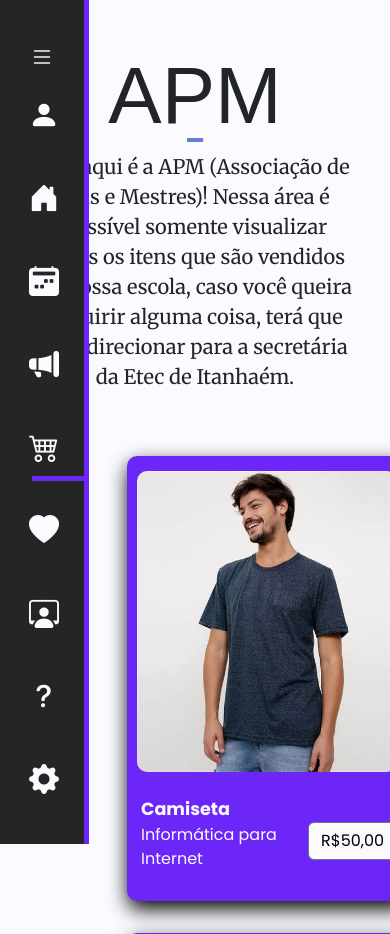
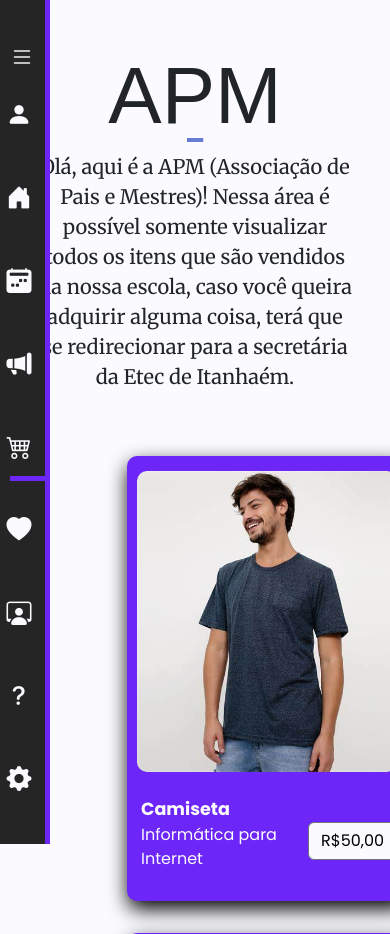
Before and after one commit to amalia-coelho/tcc_agenday, a PHP site: page /apm.html in a window 390 px wide; the page is wider, and only the part inside the window is pictured. Shown: the top 934 px of that part. Run offline with PHP 8.4, Linux system fonts and the light colour scheme; some web fonts are replaced.

Commit message:
Update menu.css

```diff
--- a/css/menu.css
+++ b/css/menu.css
@@ -1,3 +1,7 @@
+nav{
+    z-index: 1;
+}
+
 nav.menu-lateral {
     width: 84px;
     height: 100vh;
@@ -82,7 +86,7 @@
     color: var(--branco);
     text-decoration: none;
     font-size: 20px;
-    padding: 20px 4% !important;
+    padding: 20px .1rem !important;
 
     display: flex;
     line-height: 40px;
@@ -103,3 +107,43 @@
     font-size: 30px;
     margin: -5px;
 }
+
+/* responsividade */
+@media screen and (max-width: 480px){
+
+    nav{
+        position: fixed !important;
+    }
+
+    nav.menu-lateral {
+        width: 45px;
+    }
+    nav.menu-lateral.expandir {
+        width: 200px;
+    }
+    .btn-expandir{
+        padding-left: 10px !important;
+
+    }
+    ul{
+        padding-left: 10px !important;
+    }
+    ul li.item-menu a {
+        font-size: 15px;
+        line-height: 40px;
+    }
+    ul li.item-menu a .icon>i {
+        font-size: 25px;
+        margin: -5px;
+    }
+
+@media screen and (min-width: 481px) and (max-width: 768px){
+
+
+}
+
+@media screen and (min-width: 769px) and (max-width: 1199px){
+
+
+
+}
```
